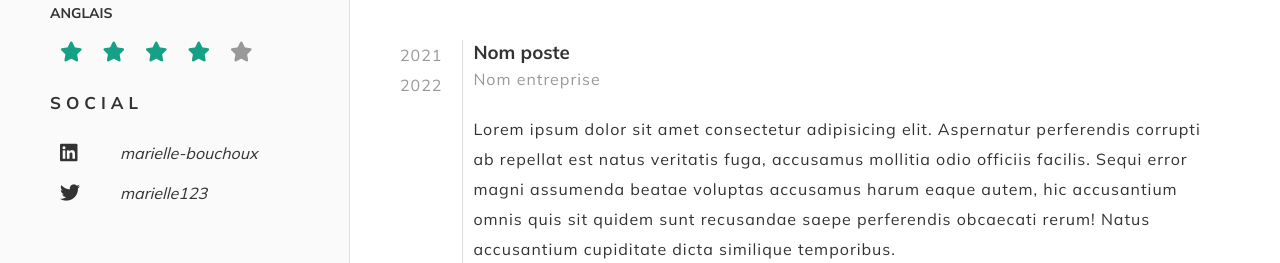
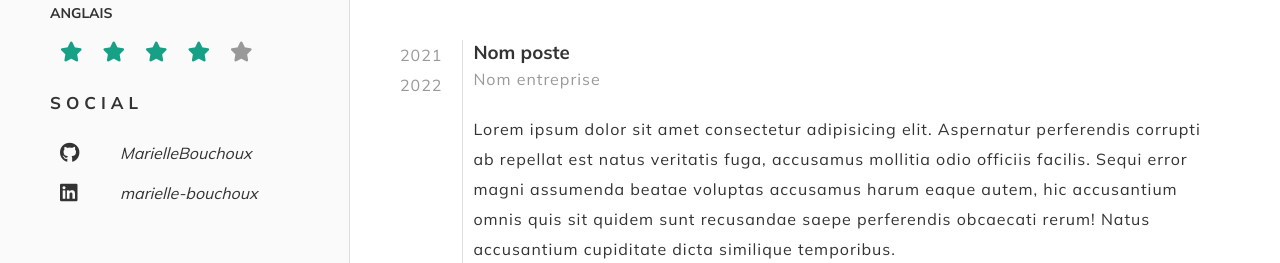
Before and after one commit to MarielleBouchoux/modele-cv, a website: page index.html in a window 1280 px wide. Shown: the part 1120-1383 px from the top of the page. Drawn offline with Linux system fonts and the light colour scheme.

Commit message:
lien + details

```diff
--- a/index.html
+++ b/index.html
@@ -78,14 +78,22 @@
             </div>
             <div class="block">
               <h2 class="title-small">SOCIAL</h2>
-              <div class="social-container">
+              <a
+                class="social-container"
+                href="https://github.com/MarielleBouchoux"
+                target="_blank"
+              >
+                <i class="fab fa-github"></i>
+                <p>MarielleBouchoux</p>
+              </a>
+              <a
+                class="social-container"
+                href="https://www.linkedin.com/in/marielle-bouchoux/"
+                target="_blank"
+              >
                 <i class="fab fa-linkedin"></i>
                 <p>marielle-bouchoux</p>
-              </div>
-              <div class="social-container">
-                <i class="fab fa-twitter"></i>
-                <p>marielle123</p>
-              </div>
+              </a>
             </div>
           </div>
         </div>
--- a/scss/style.scss
+++ b/scss/style.scss
@@ -7,6 +7,7 @@
 
 .grid-container {
   display: grid;
+  min-height: 100vh;
   grid:
     "picture header" auto
     "aside main" 1fr
@@ -135,6 +136,8 @@ aside {
           transition: all 0.2s;
         }
       }
+      margin: 0;
+      display: flex;
       i {
         flex: 0 0 50px;
         margin-right: 1rem;
```
Also changed, not shown: css/style.css, 1 other file.
